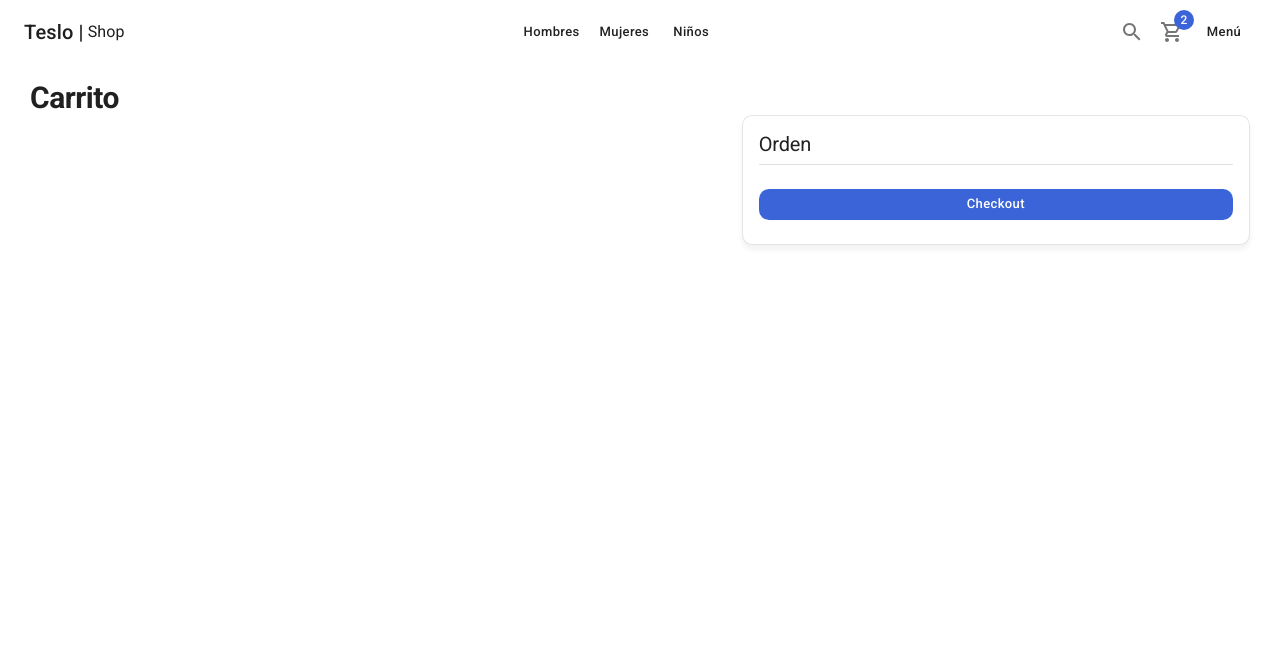
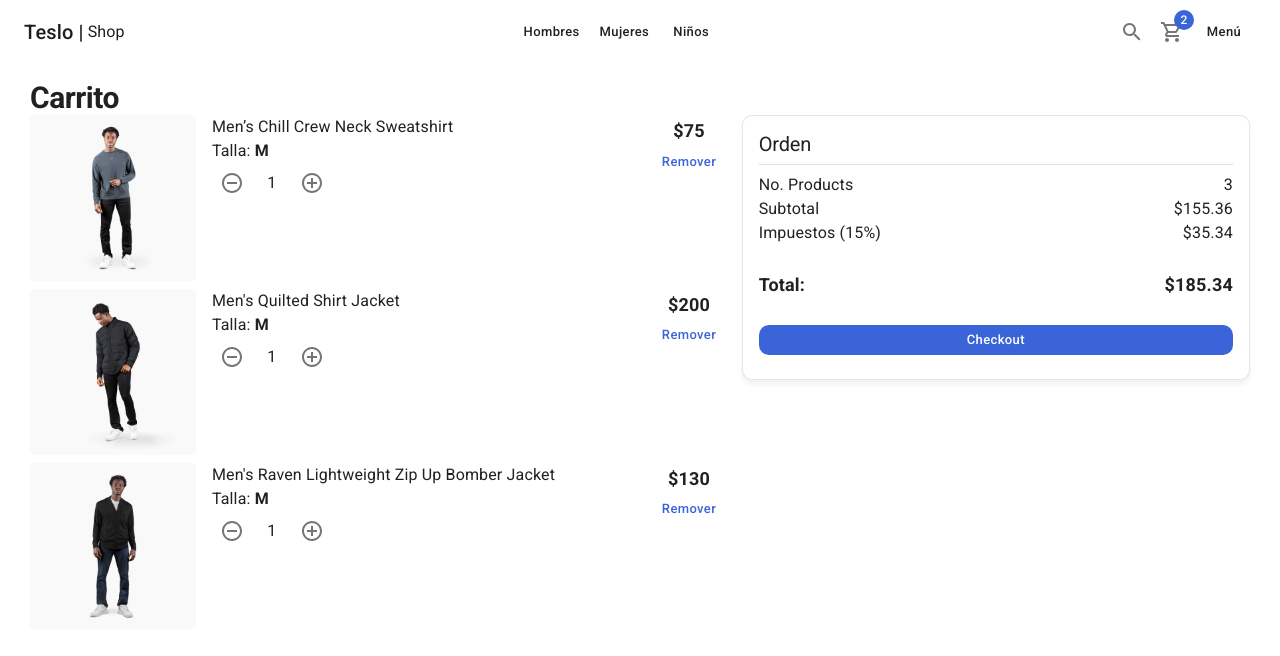
Before and after one commit to iancarlosortega/teslo-shop, a Next.js app: page /cart in a window 1280 px wide. Shown: the top 656 px of the page. Built offline with nearby package versions, Linux system fonts and the light colour scheme.

Commit message:
Pantall de dirección

```diff
--- a/components/cart/CartList.tsx
+++ b/components/cart/CartList.tsx
@@ -1,5 +1,75 @@
-const productsInCart = {};
+import NextLink from 'next/link';
+import {
+	Box,
+	Button,
+	CardActionArea,
+	CardMedia,
+	Grid,
+	Link,
+	Typography,
+} from '@mui/material';
+import { initialData } from '../../database/products';
+import { ItemCounter } from '../ui';
+import { FC } from 'react';
 
-export const CartList = () => {
-	return <div>CartList</div>;
+const productsInCart = [
+	initialData.products[0],
+	initialData.products[1],
+	initialData.products[2],
+];
+
+interface Props {
+	editable?: boolean;
+}
+
+export const CartList: FC<Props> = ({ editable = false }) => {
+	return (
+		<>
+			{productsInCart.map(product => (
+				<Grid container spacing={2} key={product.slug} sx={{ mb: 1 }}>
+					<Grid item xs={3}>
+						{/* TODO: LLevar a la pagina del producto */}
+						<NextLink href='/product/slug' passHref>
+							<Link>
+								<CardActionArea>
+									<CardMedia
+										image={`products/${product.images[0]}`}
+										component='img'
+										sx={{ borderRadius: '5px' }}
+									/>
+								</CardActionArea>
+							</Link>
+						</NextLink>
+					</Grid>
+					<Grid item xs={7}>
+						<Box display='flex' flexDirection='column'>
+							<Typography variant='body1'>{product.title}</Typography>
+							<Typography variant='body1'>
+								Talla: <strong>M</strong>
+							</Typography>
+
+							{editable ? (
+								<ItemCounter />
+							) : (
+								<Typography variant='h5'>3 items</Typography>
+							)}
+						</Box>
+					</Grid>
+					<Grid
+						item
+						xs={2}
+						display='flex'
+						alignItems='center'
+						flexDirection='column'>
+						<Typography variant='subtitle1'>${product.price}</Typography>
+						{editable && (
+							<Button variant='text' color='secondary'>
+								Remover
+							</Button>
+						)}
+					</Grid>
+				</Grid>
+			))}
+		</>
+	);
 };
--- /dev/null
+++ b/components/cart/OrdenSummary.tsx
@@ -0,0 +1,32 @@
+import { Grid, Typography } from '@mui/material';
+
+export const OrdenSummary = () => {
+	return (
+		<Grid container>
+			<Grid item xs={6}>
+				<Typography>No. Products</Typography>
+			</Grid>
+			<Grid item xs={6} display='flex' justifyContent='end'>
+				<Typography>3</Typography>
+			</Grid>
+			<Grid item xs={6}>
+				<Typography>Subtotal</Typography>
+			</Grid>
+			<Grid item xs={6} display='flex' justifyContent='end'>
+				<Typography>${155.36}</Typography>
+			</Grid>
+			<Grid item xs={6}>
+				<Typography>Impuestos (15%)</Typography>
+			</Grid>
+			<Grid item xs={6} display='flex' justifyContent='end'>
+				<Typography>${35.34}</Typography>
+			</Grid>
+			<Grid item xs={6} sx={{ mt: 3 }}>
+				<Typography variant='subtitle1'>Total:</Typography>
+			</Grid>
+			<Grid item xs={6} sx={{ mt: 3 }} display='flex' justifyContent='end'>
+				<Typography variant='subtitle1'>${185.34}</Typography>
+			</Grid>
+		</Grid>
+	);
+};
--- /dev/null
+++ b/components/cart/index.ts
@@ -0,0 +1,2 @@
+export * from './CartList';
+export * from './OrdenSummary';
--- a/pages/cart/index.tsx
+++ b/pages/cart/index.tsx
@@ -8,6 +8,7 @@ import {
 	Typography,
 } from '@mui/material';
 import React from 'react';
+import { CartList, OrdenSummary } from '../../components/cart';
 import { ShopLayout } from '../../components/layouts';
 
 const CartPage = () => {
@@ -20,14 +21,14 @@ const CartPage = () => {
 			</Typography>
 			<Grid container>
 				<Grid item xs={12} sm={7}>
-					{/* CartList */}
+					<CartList editable />
 				</Grid>
 				<Grid item xs={12} sm={5}>
 					<Card className='summary-card'>
 						<CardContent>
 							<Typography variant='h2'>Orden</Typography>
 							<Divider sx={{ my: 1 }} />
-							{/* Orden Sumary */}
+							<OrdenSummary />
 							<Box sx={{ mt: 3 }}>
 								<Button color='secondary' className='circular-btn' fullWidth>
 									Checkout
```
Also changed, not shown: pages/checkout/address.tsx (added, +64 -0 lines), 1 other file (tests, documents, lock files or other folders).
